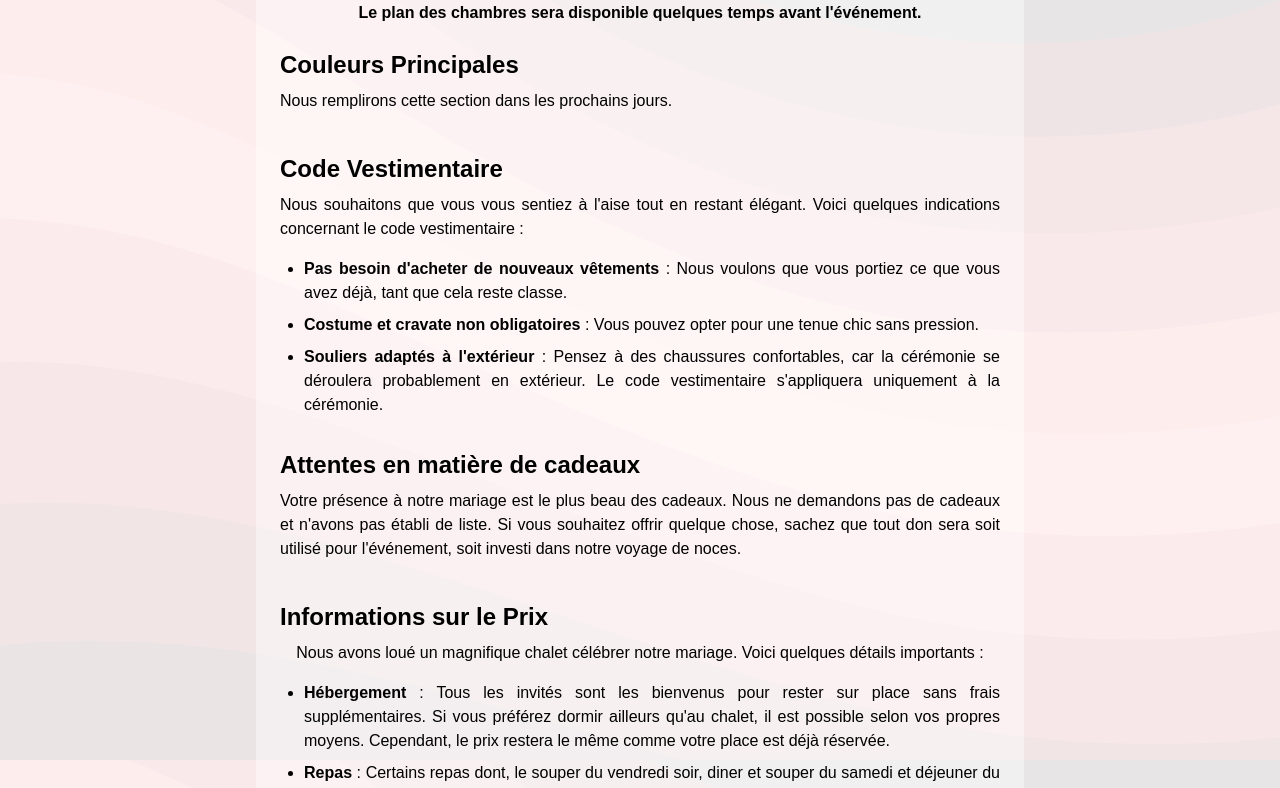
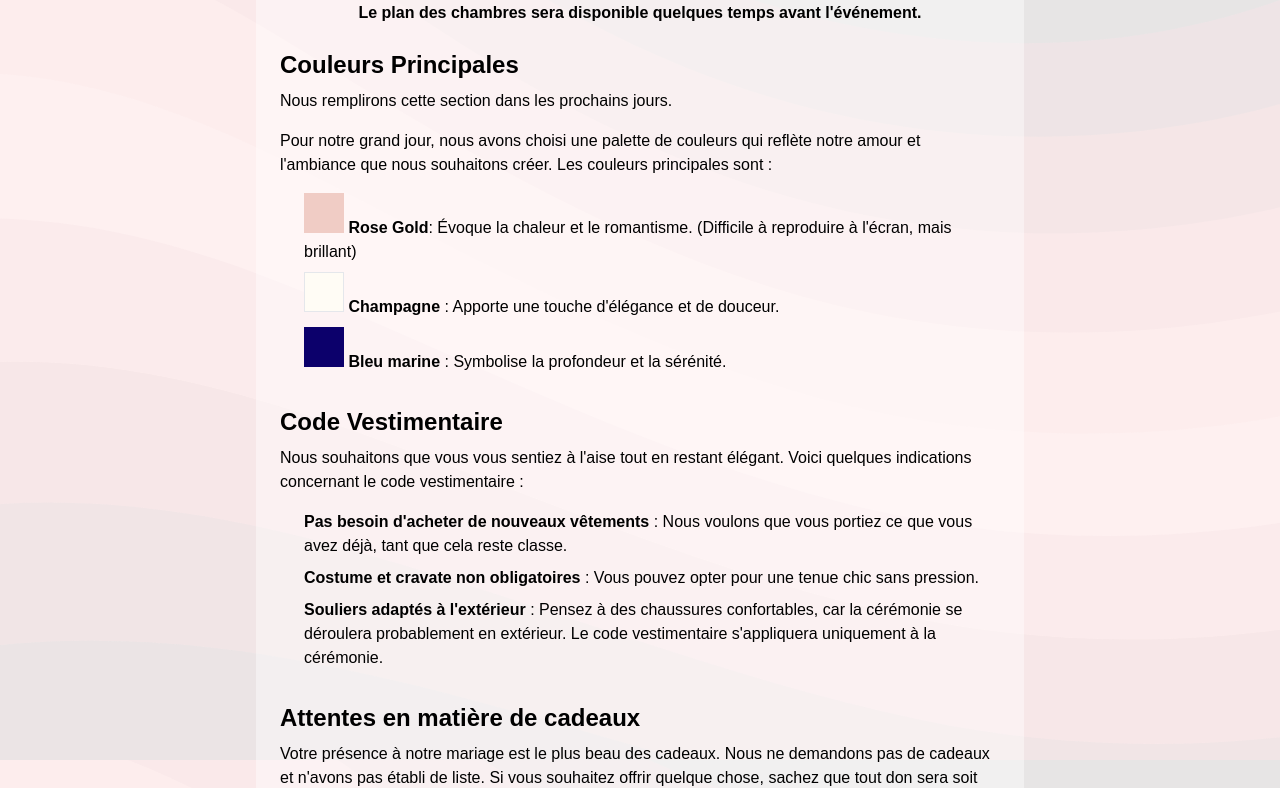
Before and after one commit to CharlesAlbert-Raymond/mariage-b-r, a Next.js app: page / in a window 1280 px wide. Shown: the part 1640-2428 px from the top of the page. Built offline with nearby package versions, Linux system fonts and the light colour scheme; no server answers.

Commit message:
added colors

```diff
--- a/src/app/(root)/text.tsx
+++ b/src/app/(root)/text.tsx
@@ -81,7 +81,6 @@ const Text = () => {
             <p className="content__paragraph self-start">
                 Nous remplirons cette section dans les prochains jours.
             </p>
-            {/*
             <p className="content__paragraph">
                 Pour notre grand jour, nous avons choisi une palette de couleurs
                 qui reflète notre amour et l&apos;ambiance que nous souhaitons
@@ -89,22 +88,25 @@ const Text = () => {
             </p>
             <ul>
                 <li className="content__list-item">
-                    <strong>Rose Gold</strong> : Évoque la chaleur et le
-                    romantisme.
-                    <span className="inline-block size-4 bg-pink-500"></span>
+                    <span className="inline-block size-10 bg-[#F0CCC5]"></span>
+                    &nbsp;
+                    <strong>Rose Gold</strong>: Évoque la chaleur et le
+                    romantisme. (Difficile à reproduire à l&apos;écran, mais
+                    brillant)
                 </li>
                 <li className="content__list-item">
+                    <span className="inline-block size-10 border bg-[#FFFCF5]"></span>
+                    &nbsp;
                     <strong>Champagne</strong> : Apporte une touche
                     d&apos;élégance et de douceur.
-                    <span className="inline-block size-4 bg-pink-500"></span>
                 </li>
                 <li className="content__list-item">
+                    <span className="inline-block size-10 bg-[#0C006B]"></span>
+                    &nbsp;
                     <strong>Bleu marine</strong> : Symbolise la profondeur et la
                     sérénité.
-                    <span className="inline-block size-4 bg-pink-500"></span>
                 </li>
             </ul>
-            */}
 
             <h2 className="content__subtitle">Code Vestimentaire</h2>
             <p className="content__paragraph">
--- a/src/app/global.css
+++ b/src/app/global.css
@@ -38,7 +38,7 @@
     }
 
     .paragraph {
-        @apply text-justify text-base;
+        @apply text-left text-base;
     }
 
     .content__container {
@@ -54,11 +54,11 @@
     }
 
     .content__paragraph {
-        @apply mb-4 text-justify text-base;
+        @apply mb-4 text-left text-base;
     }
 
     .content__list-item {
-        @apply mb-2 text-justify text-base;
+        @apply mb-2 text-left text-base list-none;
     }
 }
 
```
